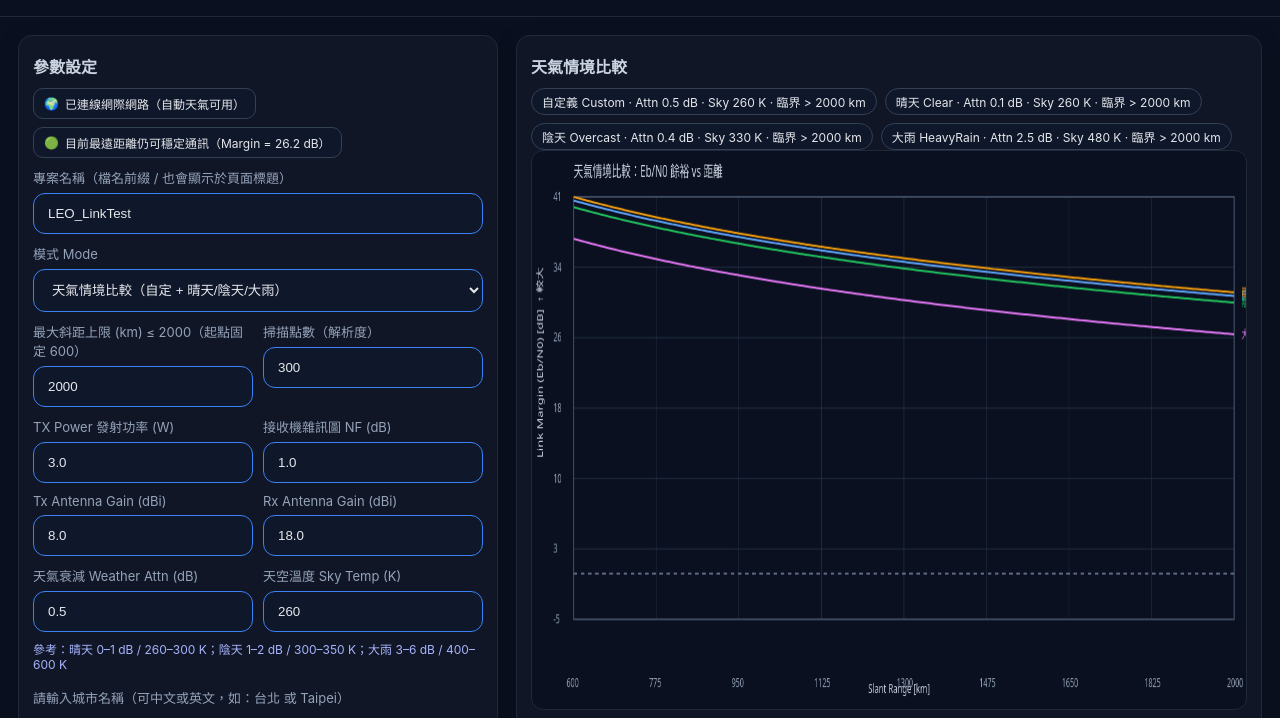
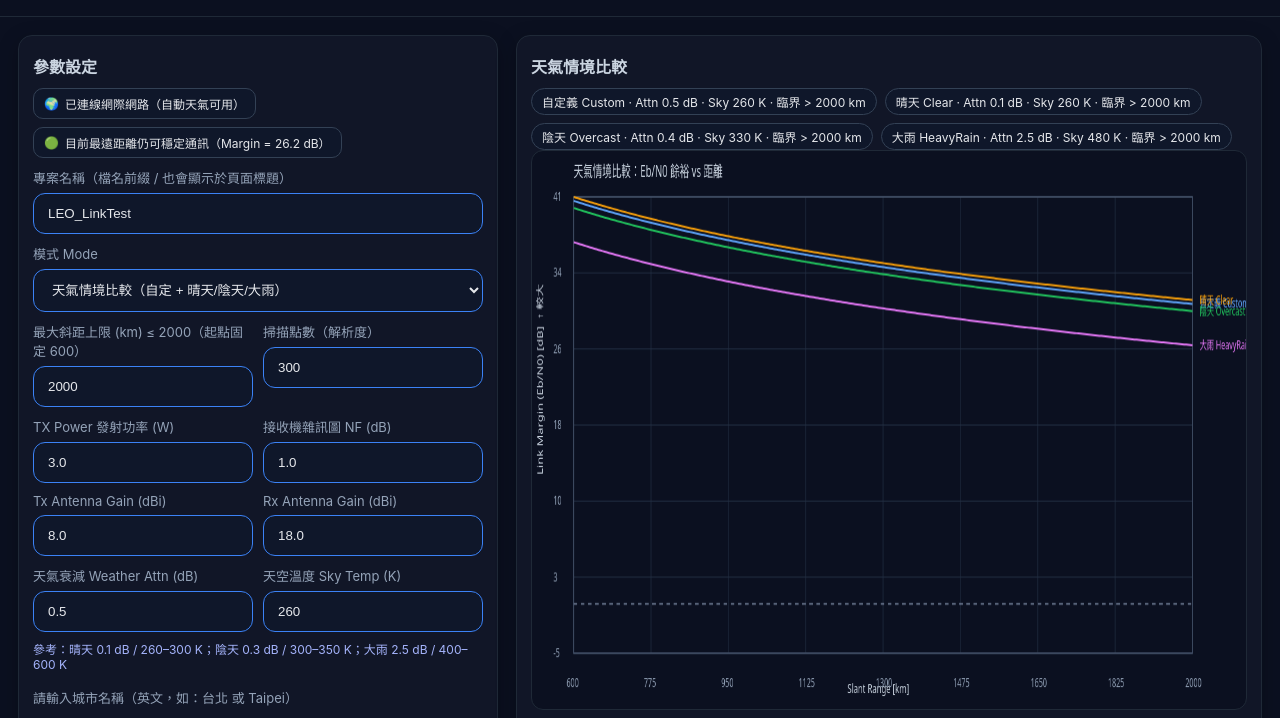
Before and after one commit to EasonChien-png/LEO-Link-Planner, a plain HTML site: page index.html in a window 1280 px wide. Shown: the part 73-791 px from the top of the page. Drawn offline with Linux system fonts and the light colour scheme.

Commit message:
Update index.html

```diff
--- a/index.html
+++ b/index.html
@@ -105,10 +105,10 @@
           <input id="skyT" type="number" value="260" min="200" max="700" step="10"/>
         </div>
       </div>
-      <div class="note">參考：晴天 0–1 dB / 260–300 K；陰天 1–2 dB / 300–350 K；大雨 3–6 dB / 400–600 K</div>
+      <div class="note">參考：晴天 0.1 dB / 260–300 K；陰天 0.3 dB / 300–350 K；大雨 2.5 dB / 400–600 K</div>
 
       <div class="stack" style="margin-top:6px">
-        <label>請輸入城市名稱（可中文或英文，如：台北 或 Taipei）</label>
+        <label>請輸入城市名稱（英文，如：台北 或 Taipei）</label>
         <input id="city" type="text" placeholder="例：Taipei、Hsinchu、Tokyo、Los Angeles"/>
         <div class="inlineBtns">
           <button class="btn" id="fetchCity">查城市天氣</button>
@@ -236,7 +236,7 @@ function plotCurves(canvas, series, title, criticalMin=null){
   const ctx = canvas.getContext('2d');
   const W = canvas.width, H = canvas.height;
   ctx.clearRect(0,0,W,H);
-  const l=70, r=20, t=46, b=90;
+  const l=70, r=90, t=46, b=56;
   let xmin=Infinity, xmax=-Infinity, ymin=Infinity, ymax=-Infinity;
   series.forEach(s=>s.xy.forEach(([x,y])=>{ xmin=Math.min(xmin,x); xmax=Math.max(xmax,x); ymin=Math.min(ymin,y); ymax=Math.max(ymax,y) }));
   ymin = Math.min(ymin, -5); ymax = Math.max(ymax, 30);
```
